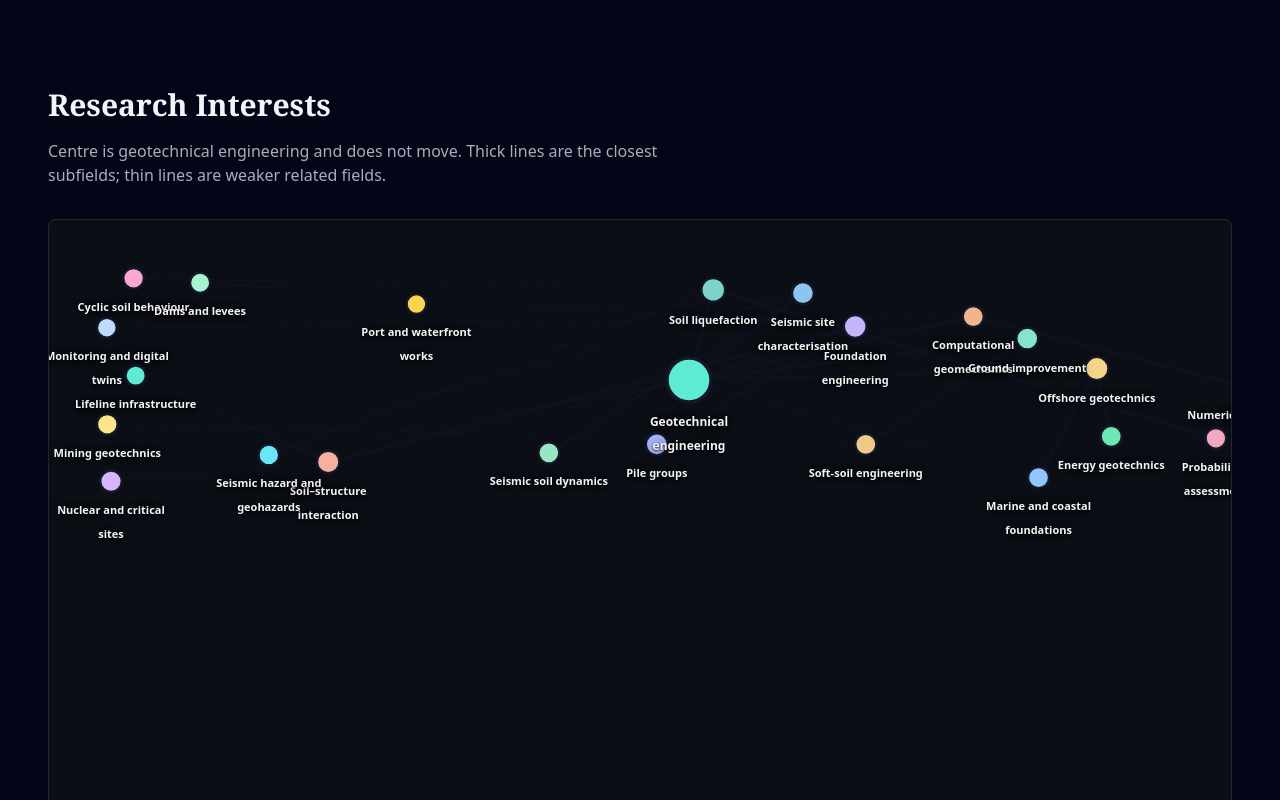
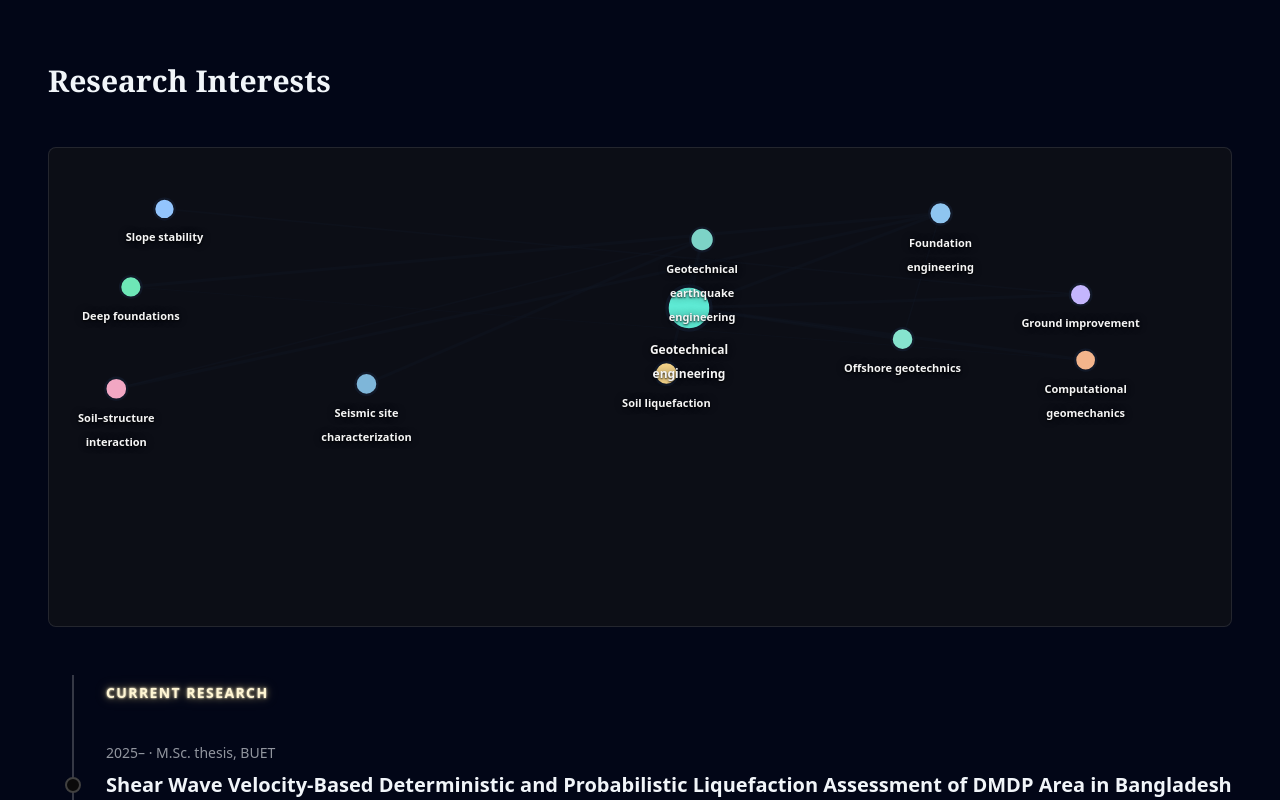
Before and after one commit to enamulislammeraj25-rin/portfolio-xrin, a React (Create React App) app: page / in a window 1280 px wide. Shown: the part 3180-3980 px from the top of the page. Built offline with nearby package versions, Linux system fonts and the light colour scheme.

Commit message:
Use standard research fields, shorten the graph, and drop heading captions.

```diff
--- a/src/App.js
+++ b/src/App.js
@@ -792,9 +792,6 @@ export default function App() {
                     <GraduationCap className={`w-8 h-8 ${getAccentColor()}`} />
                     Education
                 </h2>
-                <p className="opacity-70">
-                    A timeline of my academic qualifications and research milestones.
-                </p>
             </div>
             <div className="w-full">
                 <div className={`border-l-2 py-2 ml-3 md:ml-6 ${(theme === 'light' || theme === 'spring') ? 'border-stone-300' : 'border-white/20'}`}>
@@ -857,9 +854,6 @@ export default function App() {
         <div className="flex flex-col gap-8">
             <div className="w-full">
                  <h2 className="text-3xl font-serif font-bold mb-4">Research Interests</h2>
-                 <p className="opacity-70 max-w-2xl">
-                     Centre is geotechnical engineering and does not move. Thick lines are the closest subfields; thin lines are weaker related fields.
-                 </p>
             </div>
 
             <div className="w-full mb-4">
@@ -921,9 +915,6 @@ export default function App() {
             <div className="flex flex-col md:flex-row justify-between items-end">
                 <div>
                     <h2 className="text-3xl font-serif font-bold mb-4">Selected Publications</h2>
-                    <p className="opacity-70">
-                        Peer-reviewed and conference papers, plus manuscripts under review.
-                    </p>
                 </div>
                 <div className="flex gap-2 mt-4 md:mt-0">
                     <button className={`px-4 py-2 text-sm font-medium rounded-lg ${(theme === 'light' || theme === 'spring') ? 'bg-stone-200 text-stone-800' : 'bg-white/10 text-white'}`}>
@@ -1230,9 +1221,6 @@ export default function App() {
                     <Briefcase className={`w-8 h-8 ${getAccentColor()}`} />
                     Experience
                 </h2>
-                <p className="opacity-70">
-                    Professional appointments and history.
-                </p>
             </div>
             <div className="w-full">
                 <div className={`border-l-2 py-2 ml-3 md:ml-6 ${(theme === 'light' || theme === 'spring') ? 'border-stone-300' : 'border-white/20'}`}>
--- a/src/components/ResearchNetwork.js
+++ b/src/components/ResearchNetwork.js
@@ -221,7 +221,7 @@ export const ResearchNetwork = ({ theme, interests = [], selectedId, onSelect })
     return (
         <div
             ref={wrapRef}
-            className={`relative w-full h-[36rem] md:h-[46rem] border rounded-lg overflow-hidden cursor-pointer ${cardClass}`}
+            className={`relative w-full h-[24rem] md:h-[30rem] border rounded-lg overflow-hidden cursor-pointer ${cardClass}`}
             onClick={onClick}
             onMouseMove={onMove}
             onMouseLeave={() => setHoverId(null)}
--- a/src/data/portfolioData.js
+++ b/src/data/portfolioData.js
@@ -168,60 +168,32 @@ export const PORTFOLIO_DATA = {
 
   // --- EDITABLE: Research Topic Keywords ---
   research_interests: [
-    { id: "liq", topic: "Soil liquefaction", short: "Soil liquefaction", size: 22, drift: 0.07, note: "M.Sc. core: Vs-based deterministic and probabilistic assessment for the DMDP area." },
-    { id: "site", topic: "Seismic site characterisation", short: "Seismic site characterisation", size: 18, drift: 0.09, note: "Shear-wave velocity profiling and regional seismic soil response." },
-    { id: "dyn", topic: "Seismic soil dynamics", short: "Seismic soil dynamics", size: 16, drift: 0.06, note: "Ground-motion effects on soil under earthquake loading." },
-    { id: "found", topic: "Foundation engineering", short: "Foundation engineering", size: 20, drift: 0.08, note: "Pile response, sloping ground, and foundation performance." },
-    { id: "fea", topic: "Numerical modelling (PLAXIS / FEA)", short: "Numerical modelling", size: 17, drift: 0.11, note: "Finite-element analysis of piles, slopes, and transient flow." },
-    { id: "prob", topic: "Probabilistic geotechnical assessment", short: "Probabilistic assessment", size: 15, drift: 0.05, note: "Factor of safety, probability of liquefaction, LPI / LSN mapping." },
-    { id: "ssi", topic: "Soil–structure interaction", short: "Soil–structure interaction", size: 19, drift: 0.1, note: "Coupled foundation–structure response under cyclic and seismic load." },
-    { id: "comp", topic: "Computational geomechanics", short: "Computational geomechanics", size: 16, drift: 0.07, note: "Constitutive models and higher-resolution numerical methods." },
-    { id: "gi", topic: "Ground improvement / HVDM", short: "Ground improvement", size: 18, drift: 0.09, note: "Vacuum consolidation and HVDM; manuscript submitted." },
-    { id: "off", topic: "Offshore geotechnics", short: "Offshore geotechnics", size: 21, drift: 0.06, note: "Marine foundations for wind and energy structures." },
-    { id: "nuc", topic: "Nuclear and critical-facility seismic geo", short: "Nuclear and critical sites", size: 17, drift: 0.08, note: "Site characterisation and SSI for nuclear, LNG, and essential facilities." },
-    { id: "energy", topic: "Energy geotechnics", short: "Energy geotechnics", size: 16, drift: 0.12, note: "Foundations and sites for oil, gas, and power infrastructure." },
-    { id: "mine", topic: "Mining geotechnics", short: "Mining geotechnics", size: 15, drift: 0.07, note: "Pit slopes, tailings, and large-strain soil behaviour." },
-    { id: "life", topic: "Lifeline infrastructure seismic geo", short: "Lifeline infrastructure", size: 14, drift: 0.1, note: "Ports, bridges, hospitals, and data-centre foundations under earthquake load." },
-    { id: "twin", topic: "Geo-monitoring and digital twins", short: "Monitoring and digital twins", size: 13, drift: 0.13, note: "Field instrumentation tied back to numerical models." },
-    { id: "cyc", topic: "Cyclic soil behaviour", short: "Cyclic soil behaviour", size: 15, drift: 0.08, note: "Strength degradation and pore-pressure build-up under repeated loading." },
-    { id: "marine", topic: "Marine and coastal foundations", short: "Marine and coastal foundations", size: 16, drift: 0.09, note: "Scour, soft sediments, and waterfront foundation systems." },
-    { id: "dam", topic: "Dam and levee geotechnics", short: "Dams and levees", size: 14, drift: 0.06, note: "Stability, seepage, and seismic performance of water-retaining earthworks." },
-    { id: "port", topic: "Port and waterfront geotechnics", short: "Port and waterfront works", size: 13, drift: 0.11, note: "Quay walls, piled decks, and soft-ground waterfront works." },
-    { id: "haz", topic: "Regional seismic hazard and geohazards", short: "Seismic hazard and geohazards", size: 15, drift: 0.07, note: "Regional liquefaction, landslide, and ground-failure screening." },
-    { id: "soft", topic: "Soft-soil engineering", short: "Soft-soil engineering", size: 16, drift: 0.1, note: "Compressible deposits, settlement, and improvement design." },
-    { id: "piles", topic: "Pile groups under lateral load", short: "Pile groups", size: 18, drift: 0.08, note: "Uniform and non-uniform group response; related to published ICACE work." }
+    { id: "eq", topic: "Geotechnical earthquake engineering", short: "Geotechnical earthquake engineering", size: 22, note: "Seismic soil response, ground failure, and earthquake-resistant geo-design." },
+    { id: "liq", topic: "Soil liquefaction", short: "Soil liquefaction", size: 20, note: "M.Sc. work: Vs-based deterministic and probabilistic liquefaction assessment." },
+    { id: "site", topic: "Seismic site characterization", short: "Seismic site characterization", size: 18, note: "Shear-wave velocity profiling and site response." },
+    { id: "found", topic: "Foundation engineering", short: "Foundation engineering", size: 19, note: "Shallow and deep foundations under static and seismic load." },
+    { id: "ssi", topic: "Soil–structure interaction", short: "Soil–structure interaction", size: 18, note: "Coupled foundation–structure response under cyclic loading." },
+    { id: "gi", topic: "Ground improvement", short: "Ground improvement", size: 17, note: "Vacuum consolidation and HVDM; manuscript under review." },
+    { id: "comp", topic: "Computational geomechanics", short: "Computational geomechanics", size: 16, note: "Finite-element and constitutive modelling of soils." },
+    { id: "off", topic: "Offshore geotechnics", short: "Offshore geotechnics", size: 18, note: "Marine foundations for energy and coastal structures." },
+    { id: "slope", topic: "Slope stability", short: "Slope stability", size: 15, note: "Static and seismic stability of slopes and earthworks." },
+    { id: "deep", topic: "Deep foundations", short: "Deep foundations", size: 17, note: "Piles and pile groups under axial and lateral load." }
   ],
 
   research_links: [
-    { from: "core", to: "liq", strength: 3 },
-    { from: "core", to: "site", strength: 3 },
+    { from: "core", to: "eq", strength: 3 },
     { from: "core", to: "found", strength: 3 },
     { from: "core", to: "comp", strength: 3 },
     { from: "core", to: "off", strength: 3 },
     { from: "core", to: "gi", strength: 3 },
-    { from: "core", to: "dyn", strength: 2 },
-    { from: "core", to: "ssi", strength: 2 },
-    { from: "core", to: "haz", strength: 2 },
-    { from: "liq", to: "prob", strength: 3 },
-    { from: "liq", to: "cyc", strength: 2 },
-    { from: "liq", to: "haz", strength: 2 },
-    { from: "site", to: "dyn", strength: 3 },
-    { from: "site", to: "nuc", strength: 2 },
+    { from: "eq", to: "liq", strength: 3 },
+    { from: "eq", to: "site", strength: 3 },
+    { from: "eq", to: "ssi", strength: 2 },
     { from: "found", to: "ssi", strength: 3 },
-    { from: "found", to: "piles", strength: 3 },
-    { from: "ssi", to: "life", strength: 2 },
-    { from: "ssi", to: "nuc", strength: 2 },
-    { from: "comp", to: "fea", strength: 3 },
-    { from: "comp", to: "twin", strength: 2 },
-    { from: "gi", to: "soft", strength: 3 },
-    { from: "gi", to: "dam", strength: 2 },
-    { from: "soft", to: "mine", strength: 2 },
-    { from: "off", to: "marine", strength: 3 },
-    { from: "off", to: "energy", strength: 3 },
-    { from: "marine", to: "port", strength: 2 },
-    { from: "energy", to: "nuc", strength: 1 },
-    { from: "life", to: "port", strength: 1 },
-    { from: "fea", to: "piles", strength: 1 }
+    { from: "found", to: "deep", strength: 3 },
+    { from: "gi", to: "slope", strength: 2 },
+    { from: "comp", to: "deep", strength: 1 },
+    { from: "off", to: "found", strength: 2 }
   ],
 
   // --- EDITABLE: Citation Graph Data ---
```
